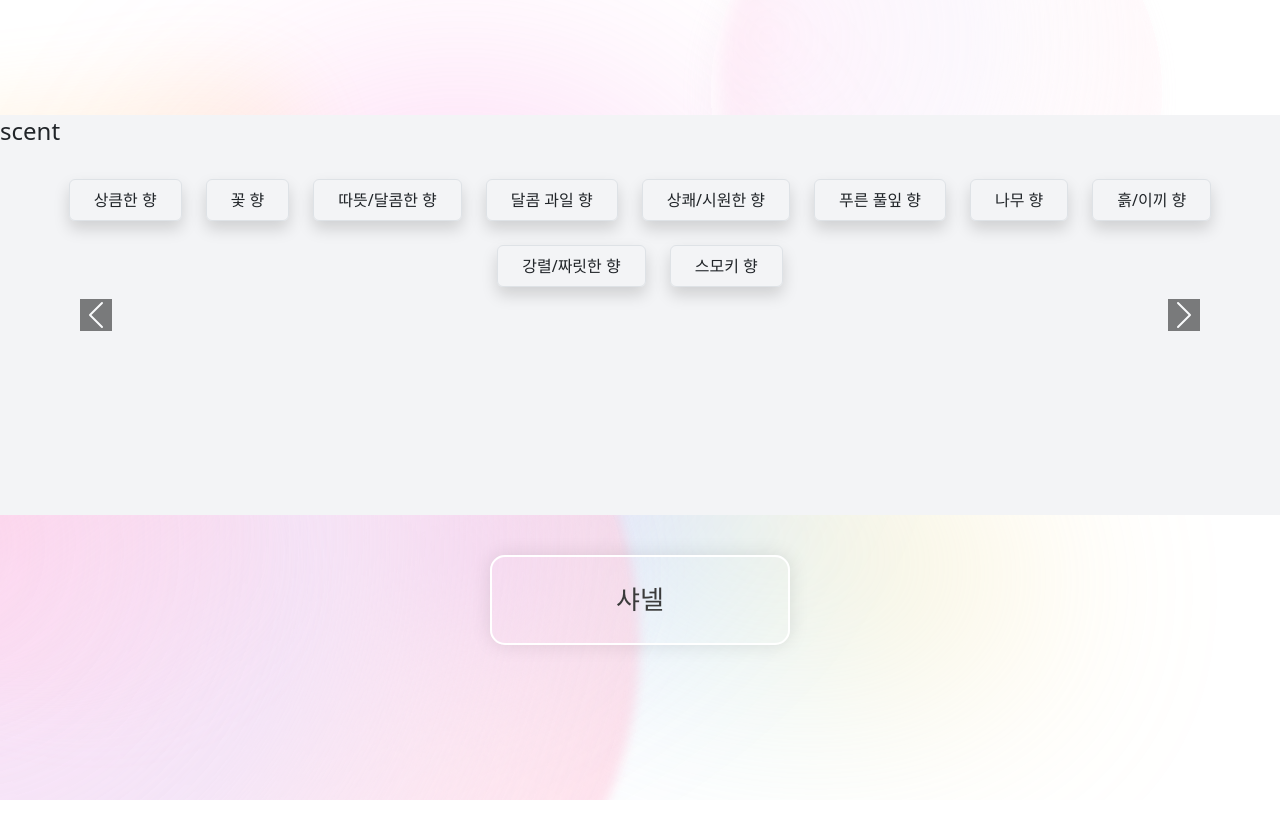
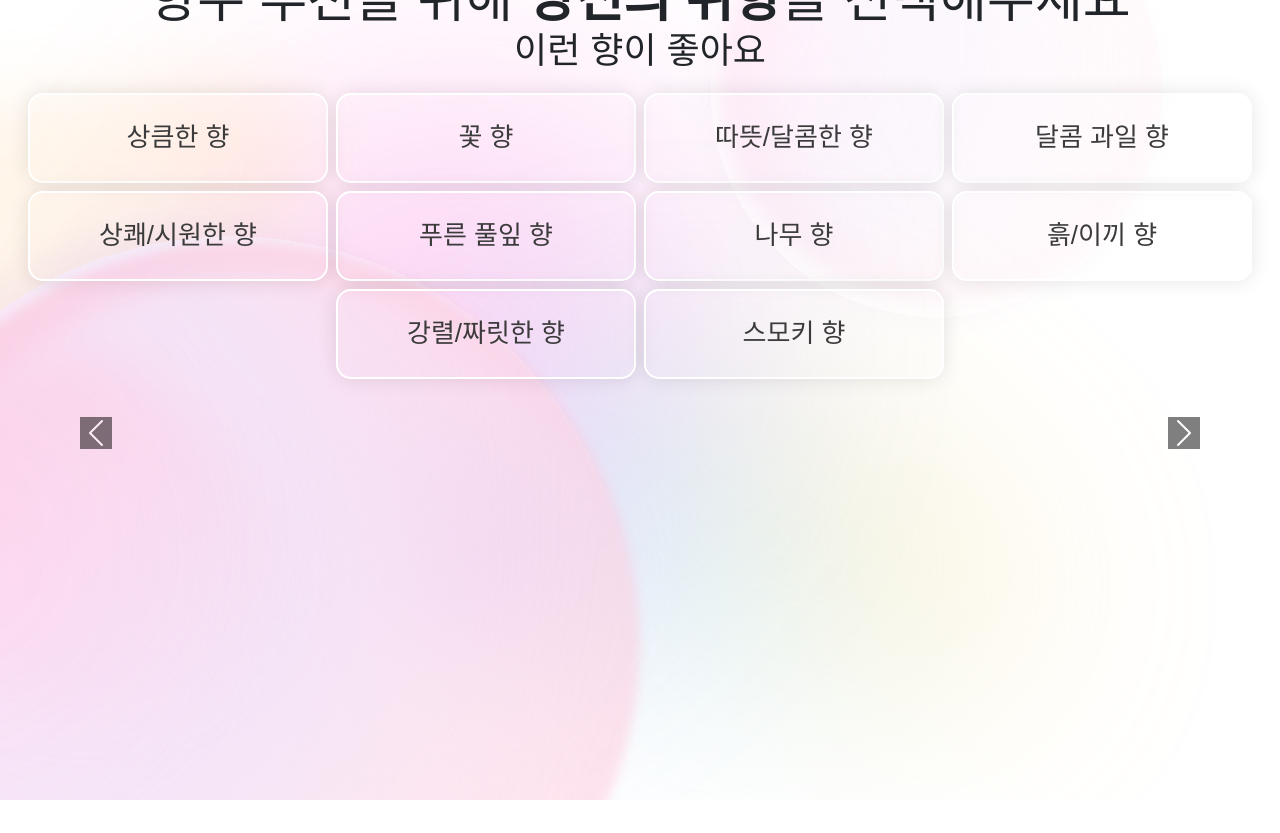
Before and after one commit to jerimy321/perfume-client, a React (Create React App) app: page /main in a window 1280 px wide. Before the commit the page ends 800 px from the top, so only its background shows below. Built offline with nearby package versions, Linux system fonts and the light colour scheme.

Commit message:
css: main 캐러셀

```diff
--- a/src/components/button.tsx
+++ b/src/components/button.tsx
@@ -4,6 +4,7 @@ export interface ButtonProps {
   onClick?: () => void;
   isActive?: boolean;
   imgSrc?: string;
+  key?: string;
 }
 
 const Button = ({ text, type, onClick, isActive, imgSrc }: ButtonProps) => {
--- a/src/components/carousel.tsx
+++ b/src/components/carousel.tsx
@@ -1,5 +1,9 @@
+import React from 'react';
 import { perfumeCategory } from '../data/perfumeData';
 import '../index.css';
+import Button from './button';
+import CarouselButtons from './carouselButtons';
+import getCategoryMessage from '../data/useCategoryMessage';
 
 const Carousel: React.FC = () => {
   const categories = Object.keys(
@@ -9,65 +13,34 @@ const Carousel: React.FC = () => {
   return (
     <div
       id="carouselExampleIndicators"
-      className="carousel slide"
+      className="carousel"
       data-interval="false"
+      data-ride="carousel"
     >
-      <ol className="carousel-indicators">
-        {categories.map((_, index) => (
-          <li
-            key={index}
-            data-target="#carouselExampleIndicators"
-            data-slide-to={index}
-            className={index === 0 ? 'active' : ''}
-          ></li>
-        ))}
-      </ol>
       <div className="carousel-inner">
         {categories.map((category, index) => (
           <div
             key={category}
             className={`carousel-item ${index === 0 ? 'active' : ''}`}
           >
-            <div className="d-block w-100 h-[400px] flex flex-col items-center justify-center bg-gray-100">
-              <h5 className="mb-4 text-2xl">{category}</h5>
+            <div className="flex flex-col items-center justify-center text-center d-block w-dvw h-dvh">
+              <h5 className="mb-4 text-subtitle1">
+                {getCategoryMessage(category)}
+              </h5>
               <div className="flex flex-wrap justify-center gap-2">
                 {perfumeCategory[category].map((item) => (
-                  <button
+                  <Button
                     key={item}
-                    className="px-4 py-2 m-2 border border-gray-300 rounded shadow"
-                  >
-                    {item}
-                  </button>
+                    text={item}
+                    type="h-[90px] w-[300px] text-main-button font-medium border border-white border-2 rounded-[15px] shadow-main-button"
+                  />
                 ))}
               </div>
             </div>
           </div>
         ))}
       </div>
-      <a
-        className="carousel-control-prev"
-        href="#carouselExampleIndicators"
-        role="button"
-        data-slide="prev"
-      >
-        <span
-          className="bg-black carousel-control-prev-icon"
-          aria-hidden="true"
-        ></span>
-        <span className="sr-only">Previous</span>
-      </a>
-      <a
-        className="carousel-control-next"
-        href="#carouselExampleIndicators"
-        role="button"
-        data-slide="next"
-      >
-        <span
-          className="bg-black carousel-control-next-icon"
-          aria-hidden="true"
-        ></span>
-        <span className="sr-only">Next</span>
-      </a>
+      <CarouselButtons />
     </div>
   );
 };
--- /dev/null
+++ b/src/components/carouselButtons.tsx
@@ -0,0 +1,30 @@
+export default function CarouselButtons() {
+  return (
+    <div>
+      <a
+        className="carousel-control-prev"
+        href="#carouselExampleIndicators"
+        role="button"
+        data-slide="prev"
+      >
+        <span
+          className="bg-black carousel-control-prev-icon"
+          aria-hidden="true"
+        ></span>
+        <span className="sr-only">Previous</span>
+      </a>
+      <a
+        className="carousel-control-next"
+        href="#carouselExampleIndicators"
+        role="button"
+        data-slide="next"
+      >
+        <span
+          className="bg-black carousel-control-next-icon"
+          aria-hidden="true"
+        ></span>
+        <span className="sr-only">Next</span>
+      </a>
+    </div>
+  );
+}
--- a/src/components/perfumeCategoryButtons.tsx
+++ /dev/null
@@ -1,35 +0,0 @@
-import { selectedItemsState } from '../recoil/recoilState';
-import { useRecoilState } from 'recoil';
-
-export default function PerfumeCategoryButtons() {
-  const [selectedItems, setSelectedItems] = useRecoilState(selectedItemsState);
-
-  const handleButtonClick = (item: string) => {
-    setSelectedItems((prevItems) => ({
-      ...prevItems,
-      item,
-    }));
-  };
-
-  // const renderButtons = (items: string[], category?: string) => {
-  //   return (
-  //     <div key={items}>
-  //       <h3 className="mb-2 text-xl font-semibold">{category}</h3>
-  //       <div className="flex flex-wrap gap-2 mb-4">
-  //         {items.map((item) => {
-  //           return (
-  //             <MainpageButton
-  //               key={item}
-  //               text={item}
-  //               isActive={selectedItems[category] === item}
-  //               onClick={() => handleButtonClick(item)}
-  //             />
-  //           );
-  //         })}
-  //       </div>
-  //     </div>
-  //   );
-  // };
-
-  return <div></div>;
-}
--- /dev/null
+++ b/src/data/useCategoryMessage.tsx
@@ -0,0 +1,21 @@
+import { PerfumeCategory } from './perfumeData';
+
+const getCategoryMessage = (category: keyof PerfumeCategory): string => {
+  switch (category) {
+    case 'scent':
+    case 'gender':
+      return '이런 향이 좋아요';
+    case 'weather':
+      return '이런 계절에 어울리면 좋겠어요';
+    case 'times':
+      return '이때 사용할 거예요';
+    case 'age':
+      return '이 연령대에요';
+    case 'brand':
+      return '이 브랜드를 선호해요';
+    default:
+      return '';
+  }
+};
+
+export default getCategoryMessage;
--- a/src/pages/main.tsx
+++ b/src/pages/main.tsx
@@ -1,23 +1,15 @@
-import React from 'react';
 import { useRecoilValue } from 'recoil';
 import { selectedItemsState } from '../recoil/recoilState';
 import Carousel from '../components/carousel';
-import Button from '../components/button';
+import PickHashtagSentence from '../components/pickHashtagSentence';
 
 export default function Main() {
   const selectedItems = useRecoilValue(selectedItemsState);
 
   return (
-    <div className="flex flex-col items-center justify-center w-screen h-screen bg-center bg-cover bg-home-bg">
+    <div className="flex flex-col items-center justify-center w-screen h-screen bg-center bg-cover bg-home-bg font-pretendard">
+      <PickHashtagSentence />
       <Carousel />
-      <div>
-        <div className="flex items-center justify-center my-10">
-          <Button
-            text={'샤넬'}
-            type="h-[90px] w-[300px] text-main-button font-medium border border-white border-2 rounded-[15px] shadow-main-button"
-          />
-        </div>
-      </div>
     </div>
   );
 }
--- a/tailwind.config.js
+++ b/tailwind.config.js
@@ -19,6 +19,7 @@ module.exports = {
         'login-simple': ['24px', { lineHeight: '140%', letterSpacing: '-2px' }],
         headline2: ['52px', { lineHeight: '65.68px' }],
         'main-button': ['26px', { lineHeight: '35.62px' }],
+        subtitle1: ['36px', { lineHeight: '36px' }],
       },
       width: {
         972: '972px',
```
